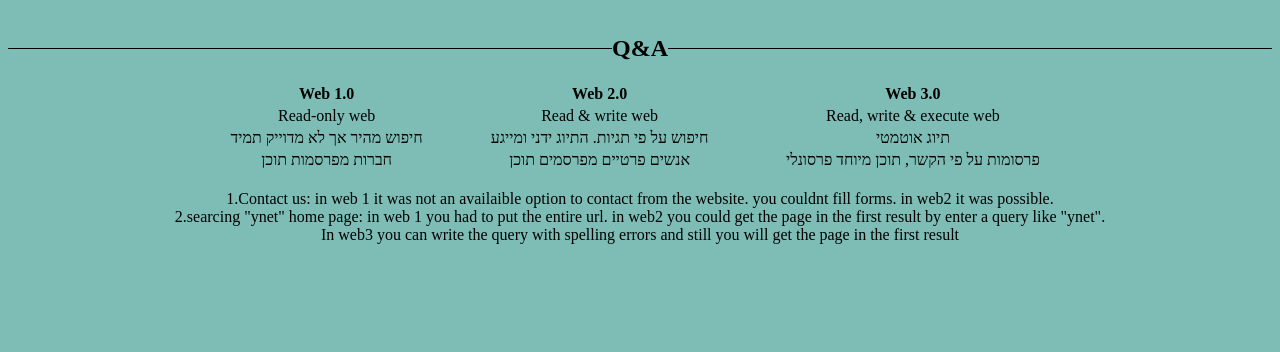
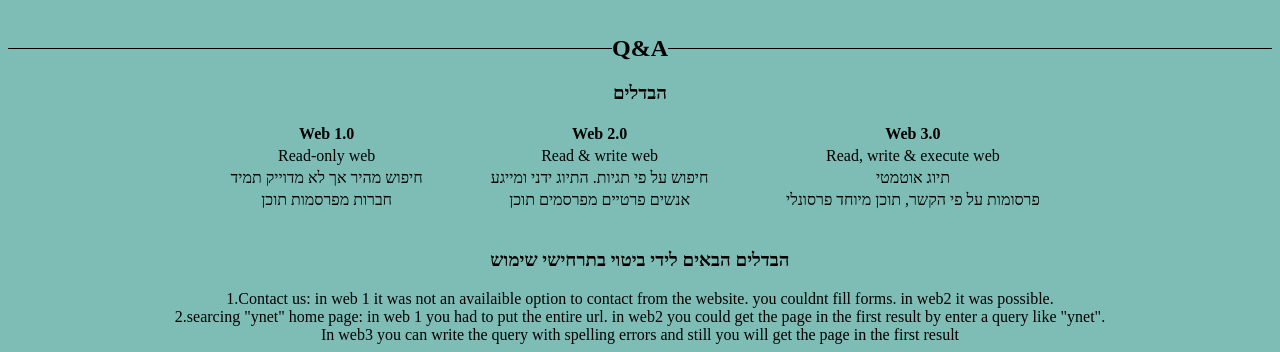
Before and after one commit to Web-Development-Environments-2021/313376048, a plain HTML site: page index.html in a window 1280 px wide. Shown: the part 2255-2607 px from the top of the page. Before the commit the page ends 2507 px from the top, so only its background shows below. Drawn offline with Linux system fonts and the light colour scheme; a script that the page names is missing.

Commit message:
qa changes

```diff
--- a/index.html
+++ b/index.html
@@ -340,6 +340,7 @@
   <section id="Q&A" align="center" class="section">
     <br />
     <h1>Q&A</h1>
+    <h3>הבדלים</h3>
     <table align="center" style="width:70%">
       <thead>
         <tr>
@@ -367,6 +368,7 @@
       </tbody>
     </table>
     <br/>
+    <h3>הבדלים הבאים לידי ביטוי בתרחישי שימוש</h3>
     <span>1.Contact us: in web 1 it was not an availaible option to contact from the website. you couldnt fill forms. in web2 it was possible.</span>
     <br>
     <span>2.searcing "ynet" home page: in web 1 you had to put the entire url.</span>
```
